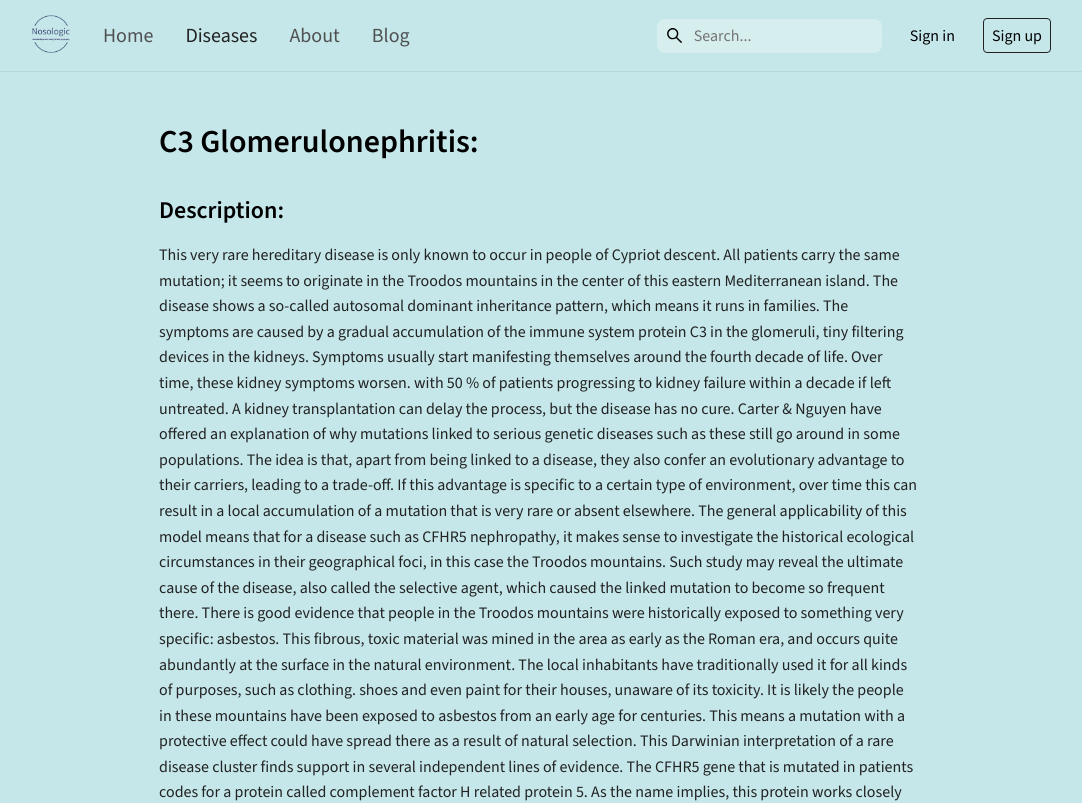
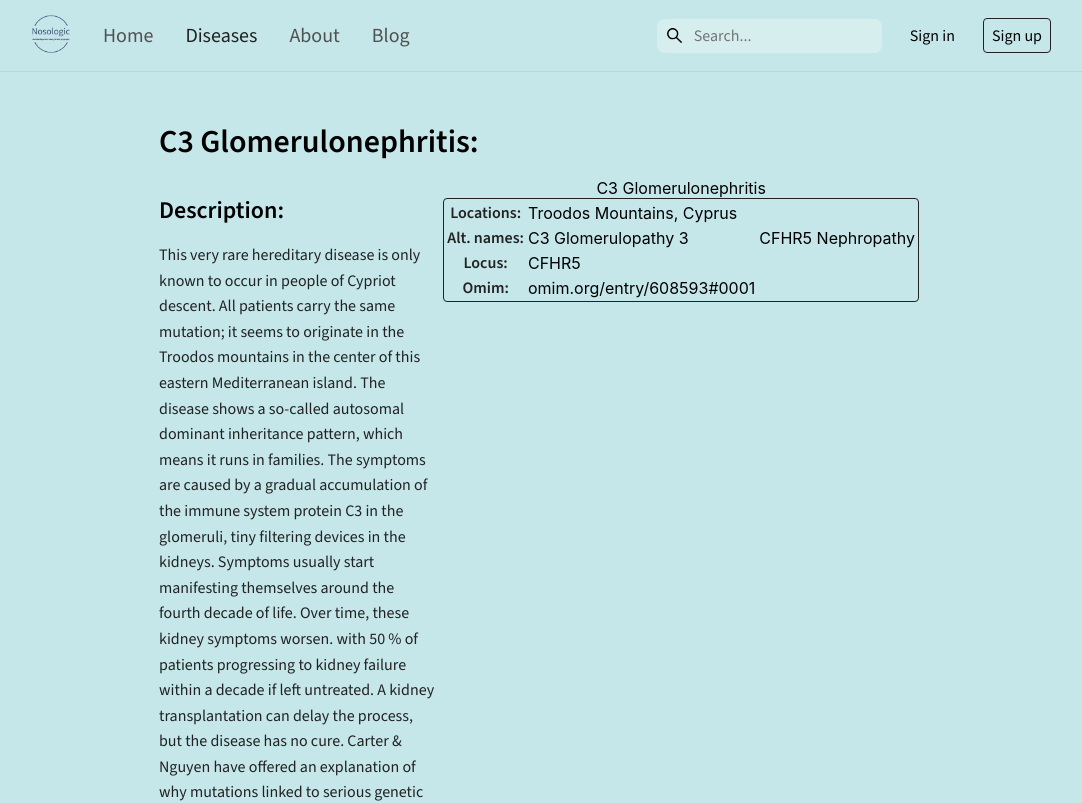
Before and after one commit to Nosologic/Nosologic-front, a React (Vite) app: page /diseases/1 in a window 1280 px wide. Shown: the top 803 px of the page, without its empty margins (101-1183 px from the left). Built offline with nearby package versions, Linux system fonts and the light colour scheme.

Commit message:
Enhance DiseaseDetailPage with additional details table
Added a table displaying extended disease details such as locations, alternative names, locus, and OMIM. Updated styles to support the new table and its sections, ensuring proper layout and readability.

```diff
--- a/src/pages/DiseaseDetailPage.tsx
+++ b/src/pages/DiseaseDetailPage.tsx
@@ -5,7 +5,7 @@ import diseases from "../assets/Diseases.ts";
 export default function DiseaseDetailPage() {
     const { id } = useParams<{ id: string }>();
     const numericId = Number(id ?? "0");
-    const {name, description} = diseases[numericId - 1];
+    const {name, locations, alt_names, locus, omim, description} = diseases[numericId - 1];
 
     return (
         <main className={styles.disease_detail_page_ctr}>
@@ -21,7 +21,31 @@ export default function DiseaseDetailPage() {
                         {description}
                     </span>
                 </div>
-
+                <table className={styles.disease_info_table} role={"table"}>
+                    <caption className={styles.table_caption}>{name}</caption>
+                    <tbody>
+                        <tr>
+                            <th scope={"row"} className={styles.table_label}>Locations:</th>
+                            {locations.map((loc) => (
+                                <td className={styles.table_data} key={loc}>{loc}</td>
+                            ))}
+                        </tr>
+                        <tr>
+                            <th scope={"row"} className={styles.table_label}>Alt. names:</th>
+                            {alt_names.map((an) => (
+                                <td className={styles.table_data} key={an}>{an}</td>
+                            ))}
+                        </tr>
+                        <tr>
+                            <th scope={"row"} className={styles.table_label}>Locus:</th>
+                            <td className={styles.table_data}>{locus}</td>
+                        </tr>
+                        <tr>
+                            <th scope={"row"} className={styles.table_label}>Omim:</th>
+                            <td className={styles.table_data}>{omim}</td>
+                        </tr>
+                    </tbody>
+                </table>
             </div>
         </main>
     )
--- a/src/styles/pages/DiseaseDetailPage.module.scss
+++ b/src/styles/pages/DiseaseDetailPage.module.scss
@@ -3,6 +3,16 @@
 .page_title {
   @include title1;
   margin-bottom: 16px;
+}
+
+.disease_info_ctr {
+  gap: 8px;
+  display: flex;
+  flex-direction: row;
+}
+
+.disease_info_left_section {
+  flex: 1;
 }
 
 .disease_info_left_section_title {
@@ -15,3 +25,15 @@
   color: $text;
   line-height: 1.6;
 }
+
+.disease_info_table {
+  border: 1px solid $border_dark;
+  border-radius: 4px;
+  height: fit-content;
+}
+
+.table_label {
+  @include h7;
+  color: $text;
+  font-weight: 600;
+}
```
